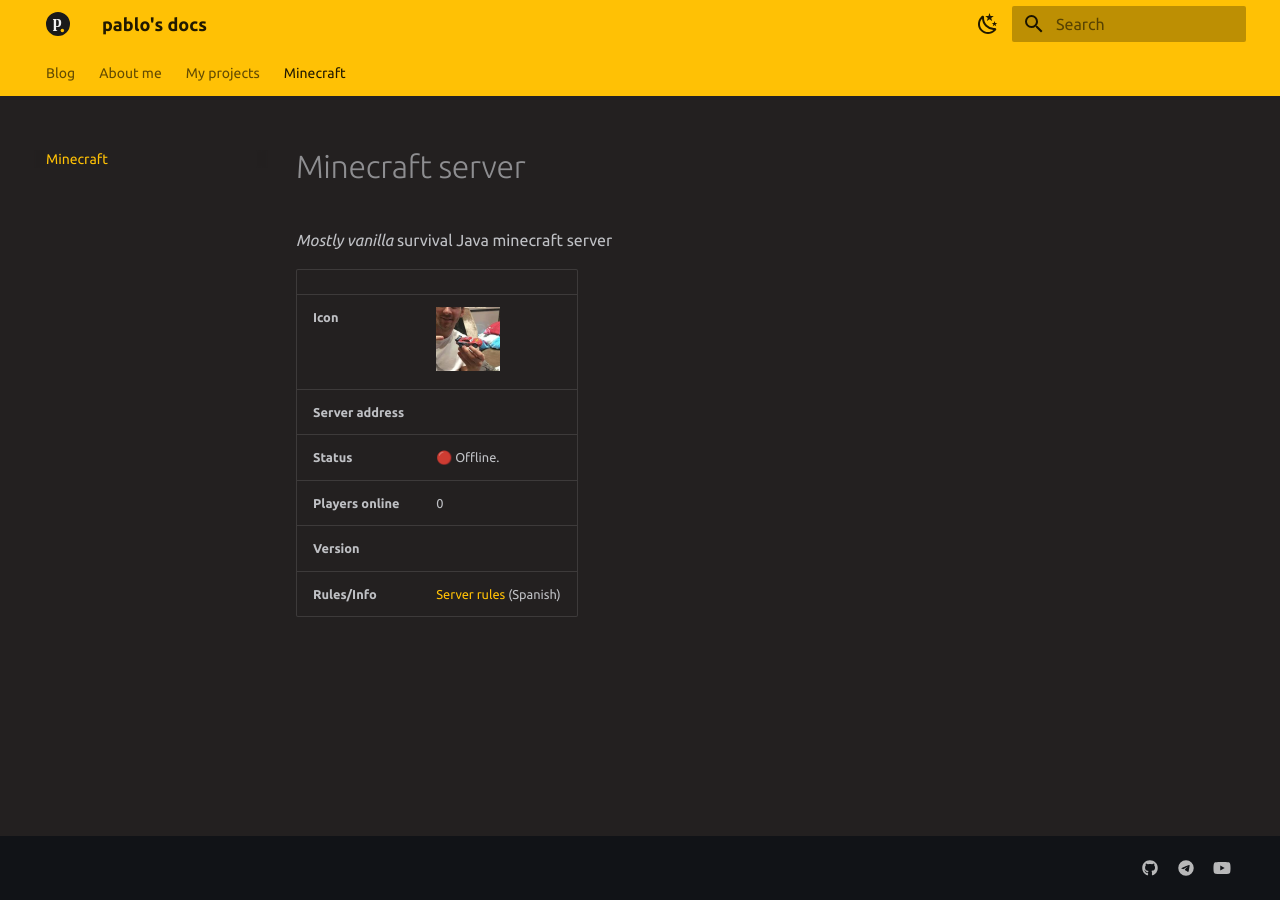
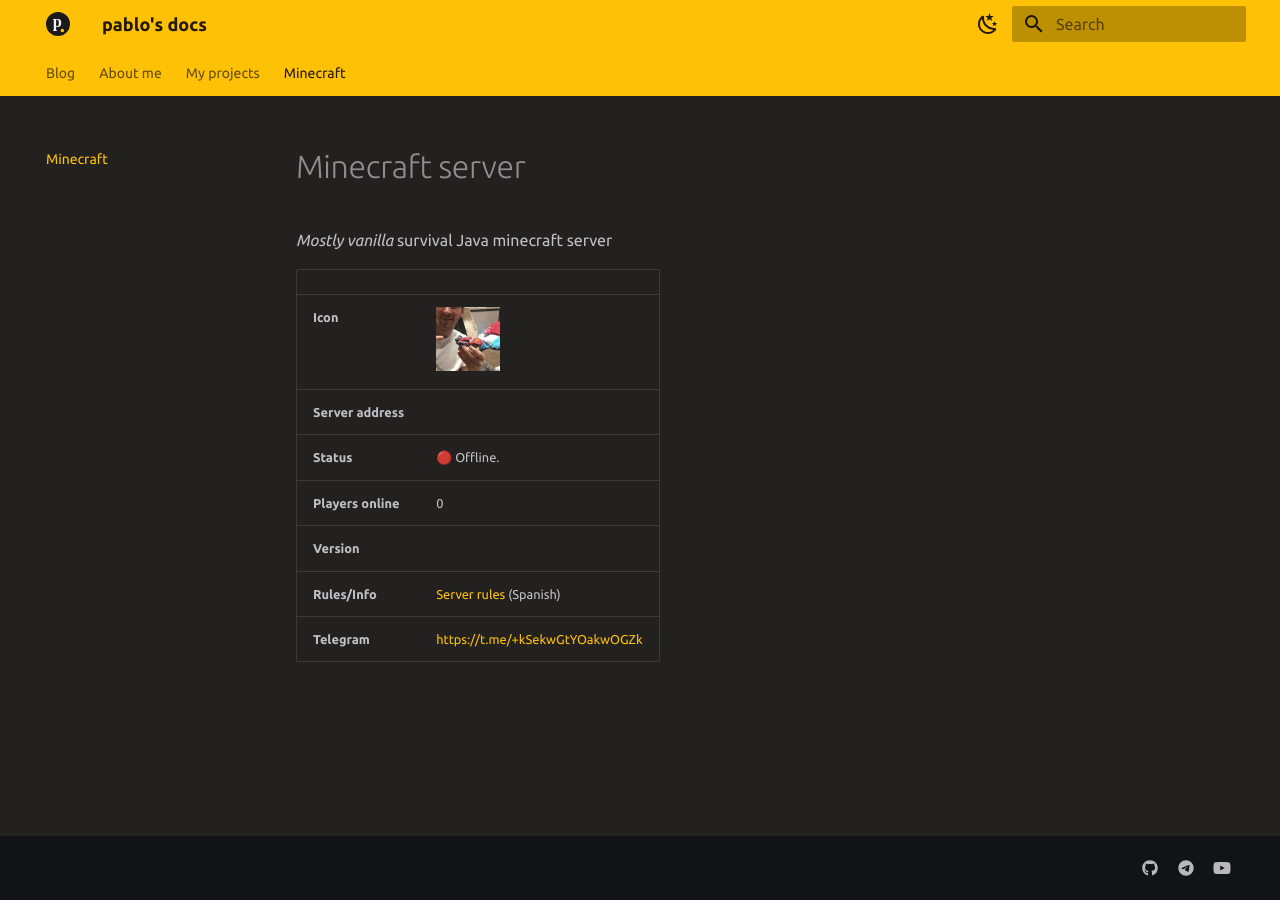
Before and after one commit to pbl0/pablob.eu, an MkDocs documentation site: the page built from docs/minecraft.md, in a window 1280 px wide. Built offline with MkDocs 1.6.1 and Material for MkDocs 9.7.7, drawn with Linux system fonts in a browser that asks for light colours.

Commit message:
deploy: 2024-05-11

```diff
--- a/docs/minecraft.md
+++ b/docs/minecraft.md
@@ -10,3 +10,4 @@
 | **Players online** | <span id="minecraft-players">0</span>                                           |
 | **Version**        | <div id="minecraft-version"></div>                                              |
 | **Rules/Info**     | [Server rules](https://telegra.ph/Servidor-de-minecraft-01-30) (Spanish)        |
+| **Telegram**       | [https://t.me/+kSekwGtYOakwOGZk](https://t.me/+kSekwGtYOakwOGZk)                |
```
